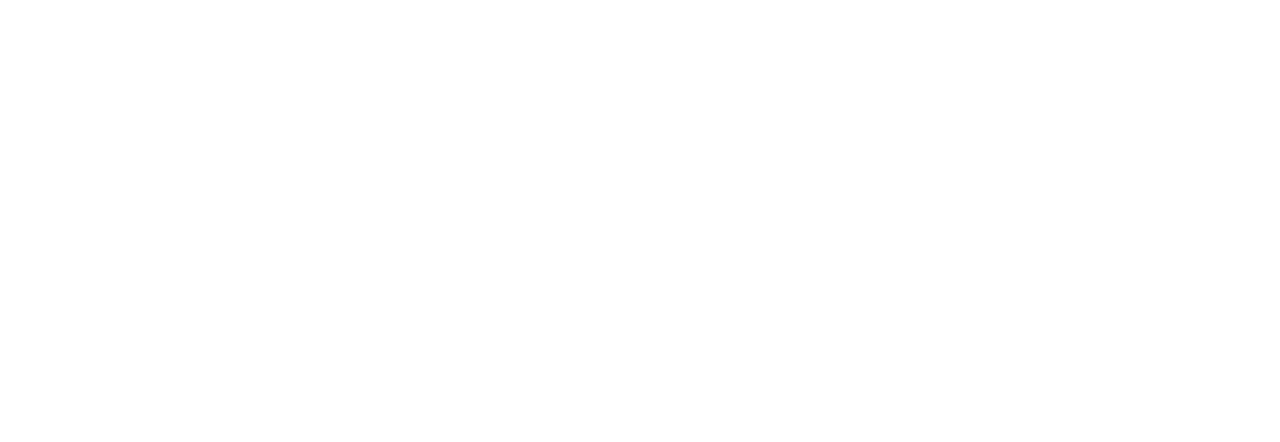
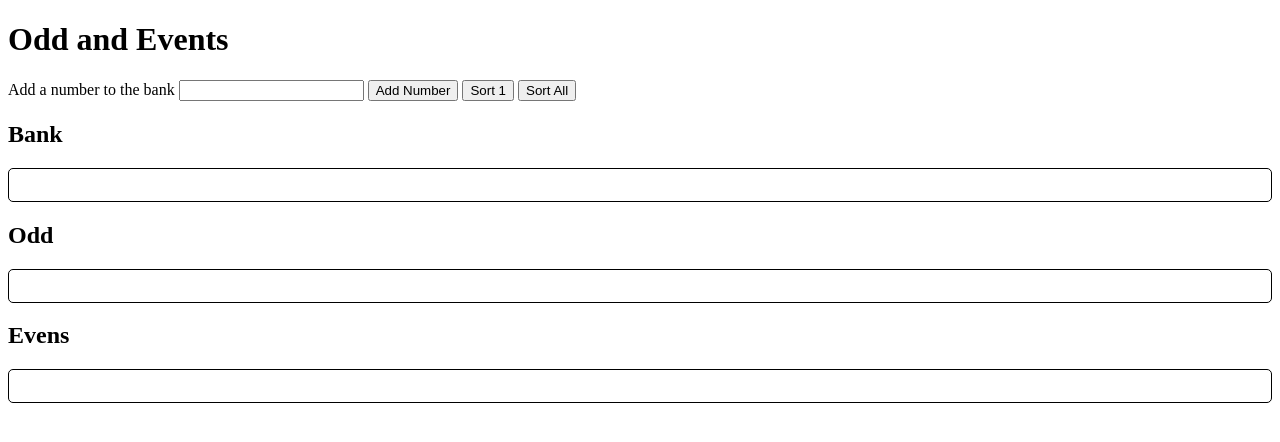
Before and after one commit to Twinkledev1/odd-and-events, a plain HTML site: page index.html in a window 1280 px wide. Drawn offline with Linux system fonts and the light colour scheme.

Commit message:
odd and Even workshop completion

```diff
--- a/index.css
+++ b/index.css
@@ -0,0 +1,6 @@
+.number-section{
+    border: 1px,solid black;
+    border-radius: 5px;
+    height: 2rem;
+
+}
--- a/index.js
+++ b/index.js
@@ -0,0 +1,80 @@
+const bank = [];
+const odd = [];
+const even =[];
+
+const addNumber=(num)=>{
+  bank.push(num);
+  render();
+}
+
+const sort1 = () =>{
+    const num = bank.shift();
+    if(num % 2 ===0){
+     even.push(num);
+    }else{
+        odd.push(num);
+    }
+    render();
+}
+
+const sortAll = () =>{
+    while(bank.length >0)
+    sort1();
+
+}
+
+
+const InputForm = () => {
+    const $inputForm = document.querySelector('.form');
+    $inputForm.innerHTML = `
+      <form>
+        <label>Add a number to the bank</label>
+        <input type="number" name="input" />
+        <button name="add-number" value="add-number">Add Number</button>
+        <button name="sort" value="sort">Sort 1</button>
+        <button name="sort-all" value="sort-all">Sort All</button>
+      </form>
+    `;
+    $inputForm.addEventListener('submit', (e) => {
+      e.preventDefault();
+      const action = e.submitter.value;
+      if (action === 'add-number') {
+        addNumber(e.target.input.value);
+      } else if (action === 'sort') {
+        sort1(e.target.input.value);
+      } else if (action === 'sort-all') {
+        sortAll(e.target.input.value);
+      } else {
+        console.log('huh?');
+      }
+      console.log(action);
+    });
+  };
+
+
+
+const render = () =>{
+    const $app = document.querySelector('#app');
+
+    $app.innerHTML = `
+    <h1>Odd and Events</h1>
+    <div class = "form"></div>
+      <div>
+        <h2>Bank</h2>
+
+        <div class="number-section">  ${bank.join(' ')}</div>
+
+        </div>
+        <div>
+        <h2>Odd</h2>
+        <div class="number-section">  ${odd.join(' ')}</div>
+        </div>
+        <div>
+        <h2>Evens</h2>
+        <div class="number-section">  ${even.join(' ')}</div>
+        </div>
+
+    `;
+    InputForm();
+};
+render();
```
Also changed, not shown: index.html (+1 -0 lines).
